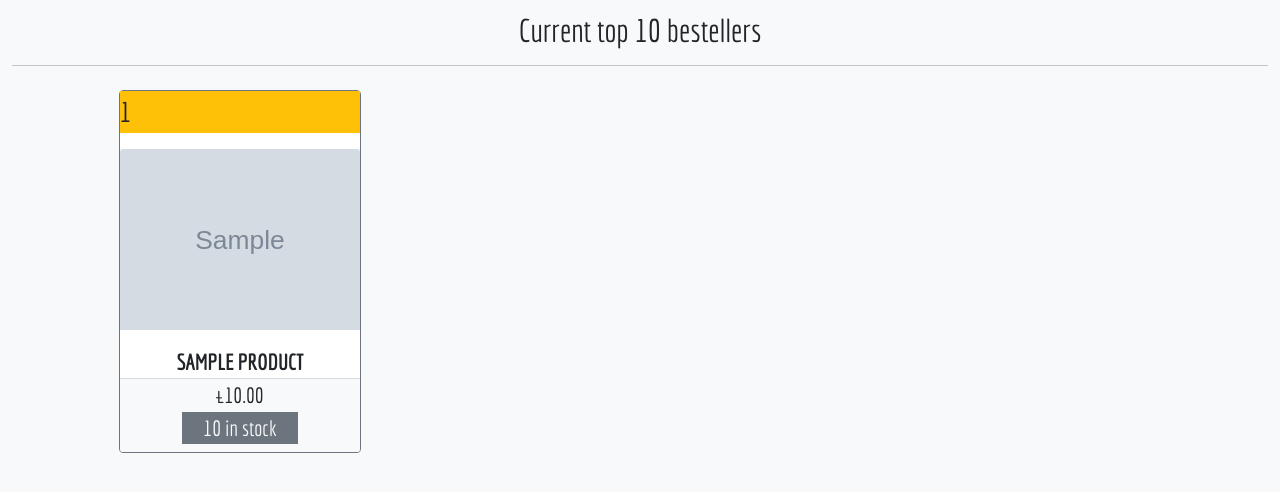
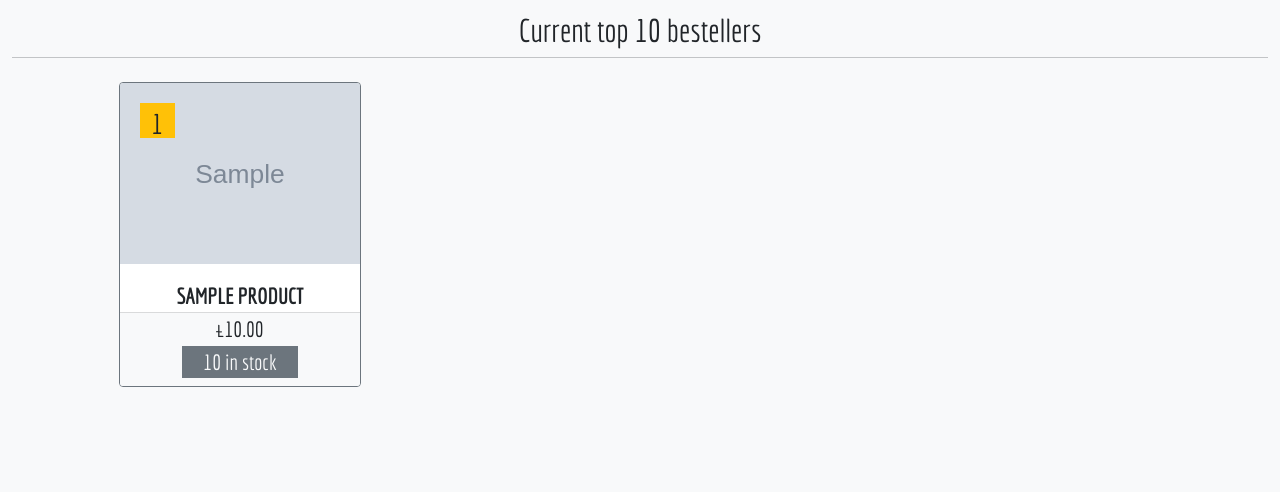
Before and after one commit to C-Undritz/Boardgame-Bazaar, a Django app: page /?bestseller in a window 1280 px wide. Shown: the part 155-647 px from the top of the page. Run offline with Django 3.2, Linux system fonts and the light colour scheme; tables that the repository leaves empty hold one stand-in row (values such as "Sample post"); grey boxes marked "Sample" are stand-in pictures; some libraries are stand-ins or nearby versions; some web fonts are replaced.

Commit message:
style: styles for display of bestseller number

```diff
--- a/static/css/base.css
+++ b/static/css/base.css
@@ -9,6 +9,10 @@ body {
     background-color: #F8F9FA;
     font-family: 'Economica', sans-serif;
     font-size: 1.35rem;
+}
+
+hr {
+    margin: 0.5rem 0;
 }
 
 /* ------------------ Navbar ------------------- */
@@ -57,6 +61,28 @@ body {
     margin-top: 12px;
 }
 
+/* ------------------ Product display styles ------------------- */
+
+.image-container {
+    position: relative;
+}
+
+.overlay-image-topleft {
+    position: absolute;
+    top: 20px;
+    left: 20px;
+}
+
+.chart-position {
+    height: 35px;
+    width: 35px;
+    text-align: center;
+}
+
+#product-detail-title {
+    margin-top: 45px;
+}
+
 /* ------------------ Media Queries ------------------- */
 
 /* From Boutique Ado */
@@ -86,6 +112,12 @@ body {
     }
 }
 
+@media (max-width: 767px) {
+    #product-detail-title {
+        margin-top: -40px;
+    }
+}
+
 @media (max-width: 576px) {
     #store-logo {
         font-size: 1.70rem;
```
